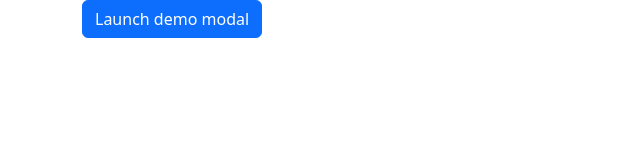
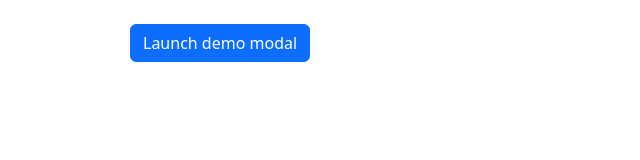
Before and after one commit to deeplakhani23/deeplakhanireact.js, a website: page Boostrap/componets/Modal/Modal-2/index.html in a window 1280 px wide. Shown: the whole page, without its empty margins (0-640 px from the left). Drawn offline with nearby package versions, Linux system fonts and the light colour scheme; files that its build step writes are made by us from their sources.

Commit message:
21-12-2023

```diff
--- a/Boostrap/componets/Modal/Modal-2/index.html
+++ b/Boostrap/componets/Modal/Modal-2/index.html
@@ -10,6 +10,7 @@
 </head>
 <body>
     <div class="container">
+        <div class="ms-4 p-4">
             <button type="button" class="btn btn-primary" data-bs-toggle="modal" data-bs-target="#exampleModal">
                 Launch demo modal
             </button>
@@ -48,6 +49,7 @@
                 </div>
             </div>
         </div>
+    </div>
 
 
 
```
Also changed, not shown: Boostrap/componets/Modal/Modal-3/index.html (+2 -0 lines), Boostrap/componets/Modal/Model-1/index.html (+2 -0 lines). Lines whose indentation alone changed are shown as unchanged.
